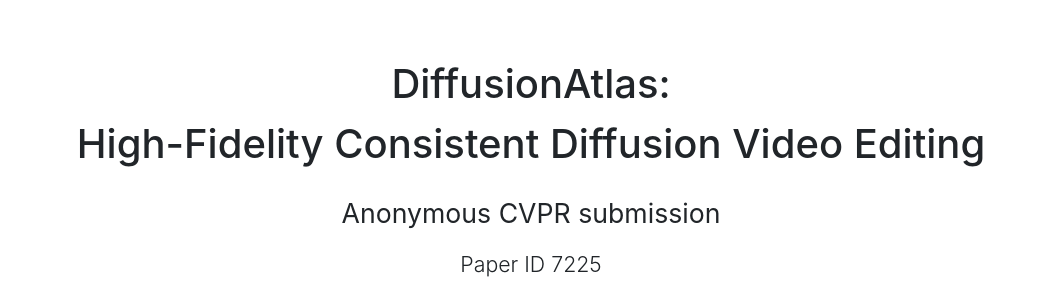
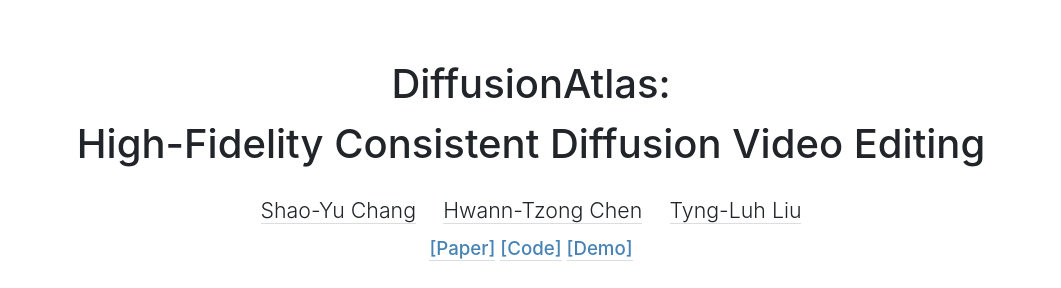
Before and after one commit to diffusionAtlas/diffusionAtlas.github.io, a plain HTML site: page index.html in a window 1280 px wide. Shown: the top 288 px of the page, without its empty margins (109-1170 px from the left). Drawn offline with nearby package versions, Linux system fonts and the light colour scheme; a web font is replaced by a local one.

Commit message:
Update index.html

```diff
--- a/index.html
+++ b/index.html
@@ -27,33 +27,19 @@
 <body>
     <p class="title">DiffusionAtlas: <br> High-Fidelity Consistent Diffusion Video Editing</p>
     <div style="text-align: center; font-size: 20pt; margin-bottom: 15px">
-        <span>Anonymous CVPR submission</span>
+        <!-- <span>ICCV 2023</span> -->
     </div>
     <p class="author">
-        <span class="author">Paper ID 7225</span>
-    </p>
-    <!-- <p class="author">
         <span class="author">
-            <a href="https://yuyangzhao.com">Yuyang Zhao</a><sup>1</sup>
+            <a href="https://shaoyuc3.github.io/">Shao-Yu Chang</a>
         </span>
         <span class="author">
-            <a href="https://xieenze.github.io/">Enze Xie</a><sup>2</sup>
+            <a href="https://htchen.github.io/">Hwann-Tzong Chen</a>
         </span>
         <span class="author">
-            <a href="https://scholar.google.com.sg/citations?user=2p7x6OUAAAAJ&hl=en">Lanqing Hong</a><sup>2</sup>
+            <a href="https://homepage.iis.sinica.edu.tw/pages/liutyng/index_en.html">Tyng-Luh Liu</a>
         </span>
-        <span class="author">
-            <a href="https://scholar.google.com.sg/citations?user=XboZC1AAAAAJ&hl=en">Zhenguo Li</a><sup>2</sup>
-        </span>
-        <span class="author">
-            <a href="https://www.comp.nus.edu.sg/~leegh/">Gim Hee Lee</a><sup>1</sup>
-        </span>
-    </p> -->
-
-    <!-- <p class="affiliations">
-        <span class="author"><sup>1 </sup>National University of Singapore</span>
-        <span class="author"><sup>2 </sup>Huawei Noah's Ark Lab</span>
-    </p> -->
+    </p>
 
     <p class="menu">
         <a style="color: steelblue" href="https://arxiv.org/abs/2305.08850">[Paper]</a>
```
